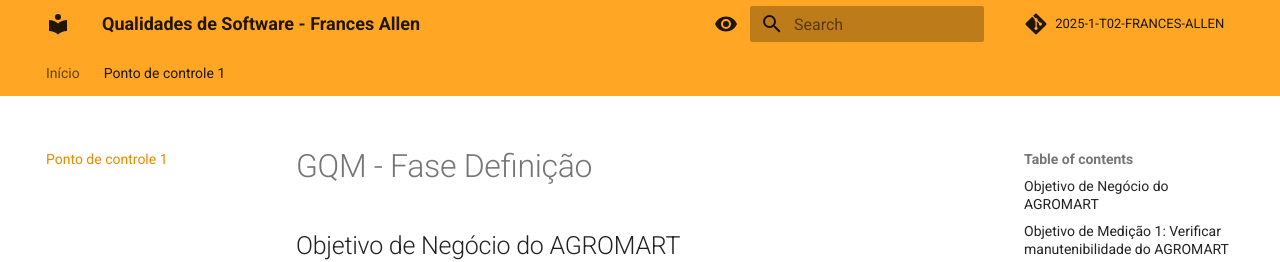
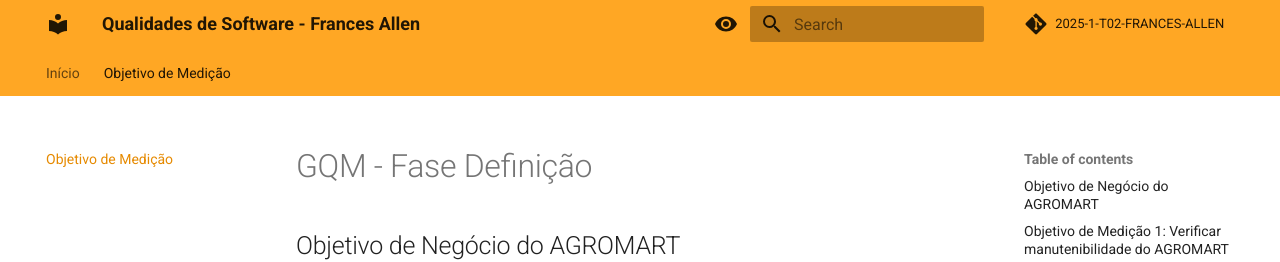
Before and after one commit to FCTE-Qualidade-de-Software-1/2025-1-T02-FRANCES-ALLEN, an MkDocs documentation site: the page built from docs/pontoControle1/atividadesSala/gqm.md, in a window 1280 px wide and 900 px high. Shown: the top 262 px of the window. Built offline with MkDocs 1.6.1 and Material for MkDocs 9.7.7, drawn with Linux system fonts in a browser that asks for light colours; comment, search, counter and statistics services are not loaded.

Commit message:
feat: altera arq. de pastas

```diff
--- a/mkdocs.yml
+++ b/mkdocs.yml
@@ -4,14 +4,13 @@
 
 site_name: Qualidades de Software - Frances Allen
 nav:
-    - Início: "index.md"
-    - Ponto de controle 1: "gqm.md"
+  - Início: "index.md"
+  - Objetivo de Medição: "pontoControle1/atividadesSala/gqm.md"
 theme:
   name: material
   features:
     - navigation.tabs
   palette:
-
     # Palette toggle for light mode
     - scheme: default
       primary: orange
```
Also changed, not shown: docs/assets/diagrama_1.svg (renamed from docs/image/diagrama_1.svg), docs/pontoControle1/atividadesSala/gqm.md (renamed from docs/gqm.md).
